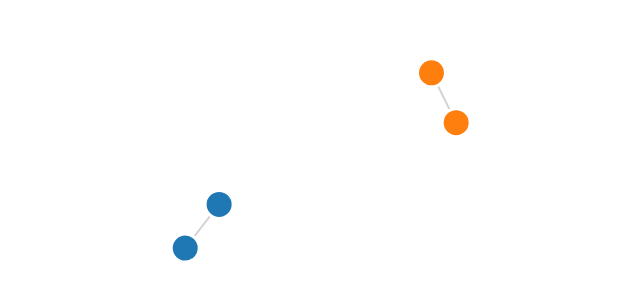
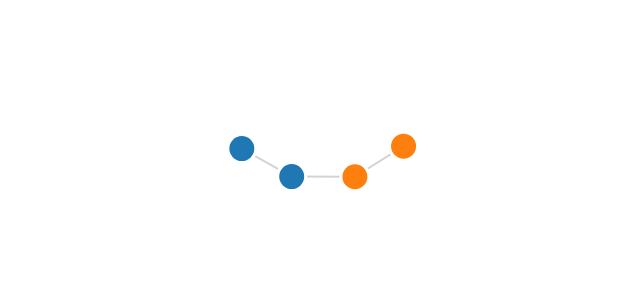
Before and after one commit to yuleicul/vue-network-d3, a Vue app: page / in a window 1280 px wide. Shown: the part 238-538 px from the top of the page, without its empty margins (317-957 px from the left). Built offline with nearby package versions, Linux system fonts and the light colour scheme.

Commit message:
docs: add props and events

```diff
--- a/src/App.vue
+++ b/src/App.vue
@@ -1,6 +1,6 @@
 <template>
   <div id="app">
-    <network :nodeList="nodes" :linkList="links"></network>
+    <network :nodeList="nodes" :linkList="links" @clickNode="clickNode"></network>
   </div>
 </template>
 
@@ -23,18 +23,16 @@ export default {
       ],
       links: [
         { source: "Napoleon", target: "Myriel", value: 1 },
-        { source: "Valjean", target: "Labarre", value: 1 }
+        { source: "Valjean", target: "Labarre", value: 1 },
+        {"source": "Napoleon", "target": "Valjean", "value": 2}
       ]
     };
   },
-  created() {
-    // axios
-    //   .get("/example.json")
-    //   .then(response => {
-    //     this.nodes = response.data.nodes;
-    //     this.links = response.data.links;
-    //   })
-    //   .catch(err => console.log(err));
+  methods: {
+    clickNode(e, node) {
+      console.log(e)
+      console.log(node)
+    }
   }
 };
 </script>
--- a/src/components/Network.vue
+++ b/src/components/Network.vue
@@ -292,7 +292,7 @@ export default {
         .on("dblclick.zoom", null);
     },
     clickLink(e) {
-      this.$emit("clickLink", e);
+      this.$emit("clickLink", e, e.target.__data__);
     },
     clickNode(e) {
       if (this.pinned.length === 0) {
@@ -301,7 +301,7 @@ export default {
         d3.selectAll(".element").style("opacity", 0.2);
         this.pinned = [];
       }
-      this.$emit("clickNode", e);
+      this.$emit("clickNode", e, e.target.__data__);
     },
     clickEle(e) {
       if (e.target.tagName === "circle") {
@@ -317,7 +317,7 @@ export default {
         }
         // 强制刷新
         this.$forceUpdate();
-        this.$emit("hoverNode", e.target);
+        this.$emit("hoverNode", e, e.target.__data__);
       } else if (e.target.nodeName === "line") {
         // 显示关系文本
         this.linkTextPosition = {
@@ -326,7 +326,7 @@ export default {
         };
         this.linkTextContent = e.target.__data__[this.linkTextKey];
         this.linkTextVisible = true;
-        this.$emit("hoverLink", e);
+        this.$emit("hoverLink", e, e.target.__data__);
       }
     },
     svgMouseout(e) {
```
Also changed, not shown: 1 other file (tests, documents, lock files or other folders).
